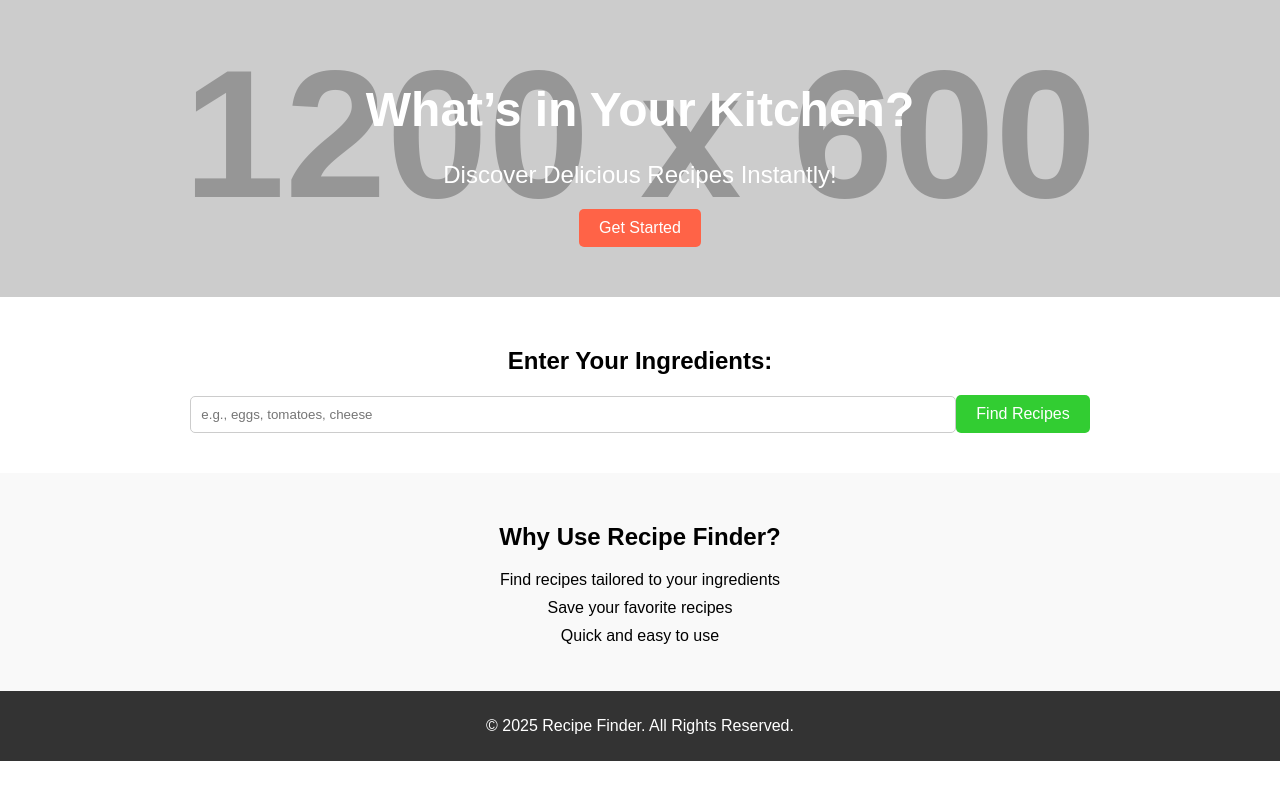
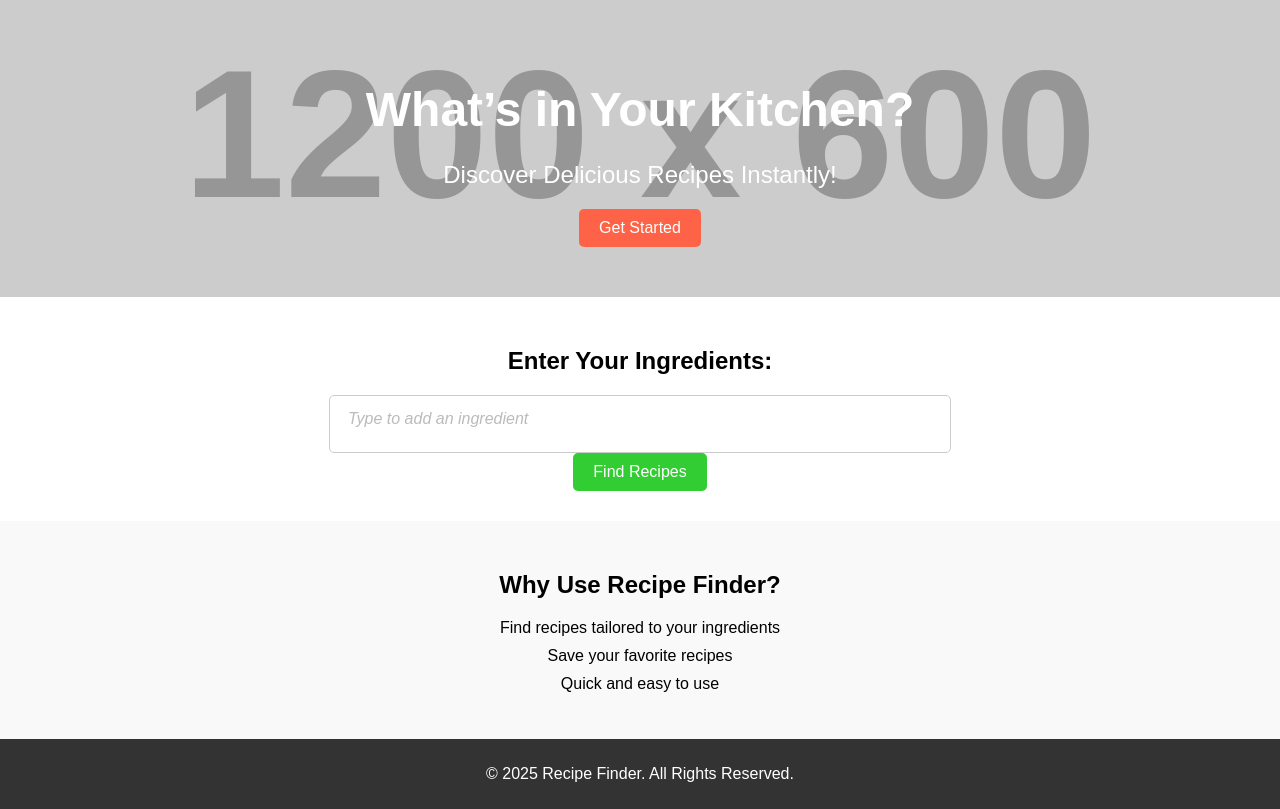
Before and after one commit to jchen753951/RecipeSite, a React (Create React App) app in the folder my-app/: page / in a window 1280 px wide. Built offline with nearby package versions, Linux system fonts and the light colour scheme.

Commit message:
Update Search Bar

```diff
--- a/my-app/src/components/HomePage.css
+++ b/my-app/src/components/HomePage.css
@@ -63,6 +63,28 @@
   background-color: #228b22;
 }
 
+.suggestions-list {
+  list-style: none;
+  padding: 0;
+  margin: 5px auto;
+  width: 60%;
+  border: 1px solid #ccc;
+  border-radius: 4px;
+  max-height: 150px;
+  overflow-y: auto;
+  background-color: white;
+  text-align: left;
+}
+
+.suggestion-item {
+  padding: 10px;
+  cursor: pointer;
+}
+
+.suggestion-item:hover {
+  background-color: #f0f0f0;
+}
+
 .featured-section {
   padding: 30px 20px;
   background-color: #f9f9f9;
@@ -82,3 +104,82 @@
   color: white;
   padding: 10px 20px;
 }
+
+.input-with-tags {
+  display: flex;
+  flex-wrap: wrap;
+  align-items: center;
+  border: 1px solid #ccc;
+  border-radius: 5px;
+  padding: 8px 10px;
+  gap: 8px;
+  background-color: #fff;
+  max-width: 600px;
+  margin: 0 auto; /* Center the input field */
+}
+
+.ingredient-input {
+  flex: 1;
+  border: none;
+  outline: none;
+  padding: 6px 8px;
+  font-size: 1rem;
+  min-width: 120px;
+  background-color: transparent;
+}
+
+.ingredient-input::placeholder {
+  color: #bbb;
+  font-style: italic;
+}
+
+.tag {
+  background-color: #e0f7fa; /* Light teal */
+  color: #00796b; /* Dark teal */
+  padding: 5px 10px;
+  border-radius: 20px;
+  display: flex;
+  align-items: center;
+  gap: 5px;
+  font-size: 0.9rem;
+}
+
+.remove-tag-button {
+  background: none;
+  border: none;
+  color: #004d40;
+  font-size: 1rem;
+  line-height: 1;
+  cursor: pointer;
+}
+
+.remove-tag-button:hover {
+  color: #00796b;
+}
+
+.suggestions-list {
+  margin-top: 5px;
+  list-style: none;
+  padding: 0;
+  border: 1px solid #ccc;
+  border-radius: 5px;
+  max-height: 200px;
+  overflow-y: auto;
+  background-color: white;
+  position: absolute;
+  z-index: 1000;
+  max-width: 600px;
+  margin: 0 auto; /* Align suggestions with input */
+  left: 50%;
+  transform: translateX(-50%);
+}
+
+.suggestion-item {
+  padding: 8px 12px;
+  cursor: pointer;
+  font-size: 0.95rem;
+}
+
+.suggestion-item:hover {
+  background-color: #f1f1f1;
+}
--- a/my-app/src/components/HomePage.js
+++ b/my-app/src/components/HomePage.js
@@ -1,7 +1,60 @@
-import React from "react";
-import "./HomePage.css"; // Create a CSS file for styling
+import React, { useState } from "react";
+import "./HomePage.css";
 
 const HomePage = () => {
+  const [tags, setTags] = useState([]); // Array of selected ingredients
+  const [inputValue, setInputValue] = useState(""); // Current input value
+  const [suggestions, setSuggestions] = useState([]); // Filtered suggestions
+
+  const ingredientList = [
+    "Eggs",
+    "Tomatoes",
+    "Cheese",
+    "Milk",
+    "Chicken",
+    "Onions",
+    "Garlic",
+    "Potatoes",
+    "Pepper",
+    "Carrots",
+  ]; // List of suggested ingredients
+
+  // Handle input change
+  const handleInputChange = (e) => {
+    const value = e.target.value;
+    setInputValue(value);
+
+    // Filter suggestions based on input
+    if (value) {
+      const filtered = ingredientList.filter((ingredient) =>
+        ingredient.toLowerCase().startsWith(value.toLowerCase())
+      );
+      setSuggestions(filtered);
+    } else {
+      setSuggestions([]);
+    }
+  };
+
+  // Add tag
+  const addTag = (tag) => {
+    if (!tags.includes(tag)) {
+      setTags([...tags, tag]);
+    }
+    setInputValue(""); // Clear input
+    setSuggestions([]); // Clear suggestions
+  };
+
+  // Remove tag
+  const removeTag = (tagToRemove) => {
+    setTags(tags.filter((tag) => tag !== tagToRemove));
+  };
+
+  const handleKeyDown = (e) => {
+    if (e.key === "Enter" && inputValue.trim() !== "") {
+      addTag(inputValue.trim());
+    }
+  };
+
   return (
     <div className="homepage">
       {/* Hero Section */}
@@ -14,11 +67,45 @@ const HomePage = () => {
       {/* Ingredient Input Section */}
       <div className="ingredient-section">
         <h2>Enter Your Ingredients:</h2>
-        <input
-          type="text"
-          className="ingredient-input"
-          placeholder="e.g., eggs, tomatoes, cheese"
-        />
+
+        {/* Search Bar with Tags */}
+        <div className="input-with-tags">
+          {tags.map((tag, index) => (
+            <div key={index} className="tag">
+              {tag}
+              <button
+                className="remove-tag-button"
+                onClick={() => removeTag(tag)}
+              >
+                ×
+              </button>
+            </div>
+          ))}
+          <input
+            type="text"
+            className="ingredient-input"
+            placeholder="Type to add an ingredient"
+            value={inputValue}
+            onChange={handleInputChange}
+            onKeyDown={handleKeyDown}
+          />
+        </div>
+
+        {/* Suggestions Dropdown */}
+        {suggestions.length > 0 && (
+          <ul className="suggestions-list">
+            {suggestions.map((suggestion, index) => (
+              <li
+                key={index}
+                className="suggestion-item"
+                onClick={() => addTag(suggestion)}
+              >
+                {suggestion}
+              </li>
+            ))}
+          </ul>
+        )}
+
         <button className="find-recipes-button">Find Recipes</button>
       </div>
 
```
Lines whose indentation alone changed are shown as unchanged.
